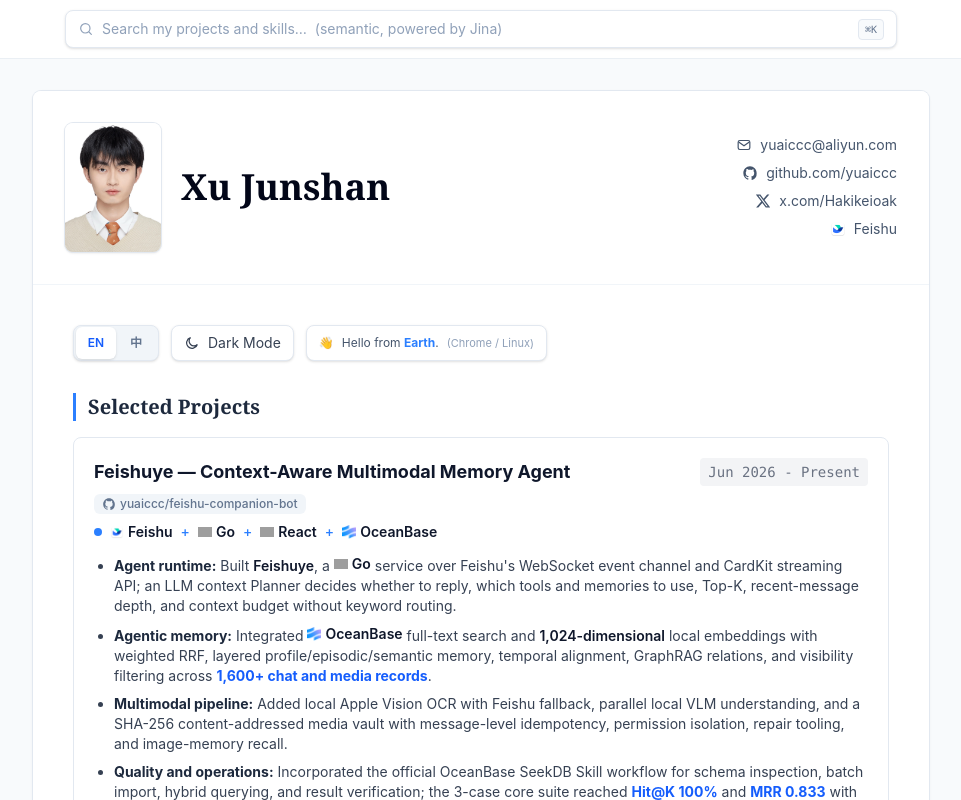
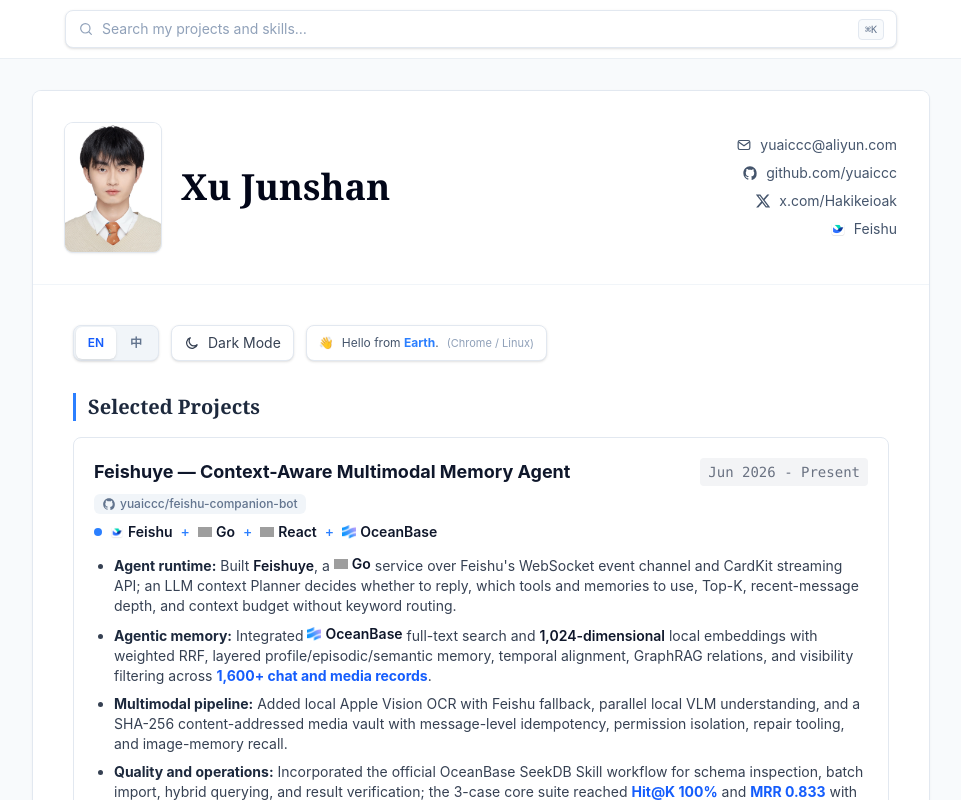
Before and after one commit to yuaiccc/my-resume, a Next.js app: page / in a window 1280 px wide. Shown: the top 800 px of the page, without its empty margins (159-1120 px from the left). Built offline with nearby package versions, Linux system fonts and the light colour scheme; no server answers; grey boxes are pictures that could not be loaded.

Commit message:
chore(search): drop Jina attribution from placeholder

```diff
--- a/app/ResumeSearch.tsx
+++ b/app/ResumeSearch.tsx
@@ -42,14 +42,14 @@
 // UI copy, keyed by language.
 const COPY = {
   en: {
-    placeholder: 'Search my projects and skills…  (semantic, powered by Jina)',
+    placeholder: 'Search my projects and skills…',
     ariaLabel: 'Search my resume',
     searching: 'Searching…',
     searchFailed: 'Search failed.',
     noMatches: (q: string) => `No matches for “${q}”.`,
   },
   zh: {
-    placeholder: '搜索我的项目和技能…（语义搜索，由 Jina 提供）',
+    placeholder: '搜索我的项目和技能…',
     ariaLabel: '搜索我的简历',
     searching: '搜索中…',
     searchFailed: '搜索失败。',
```
